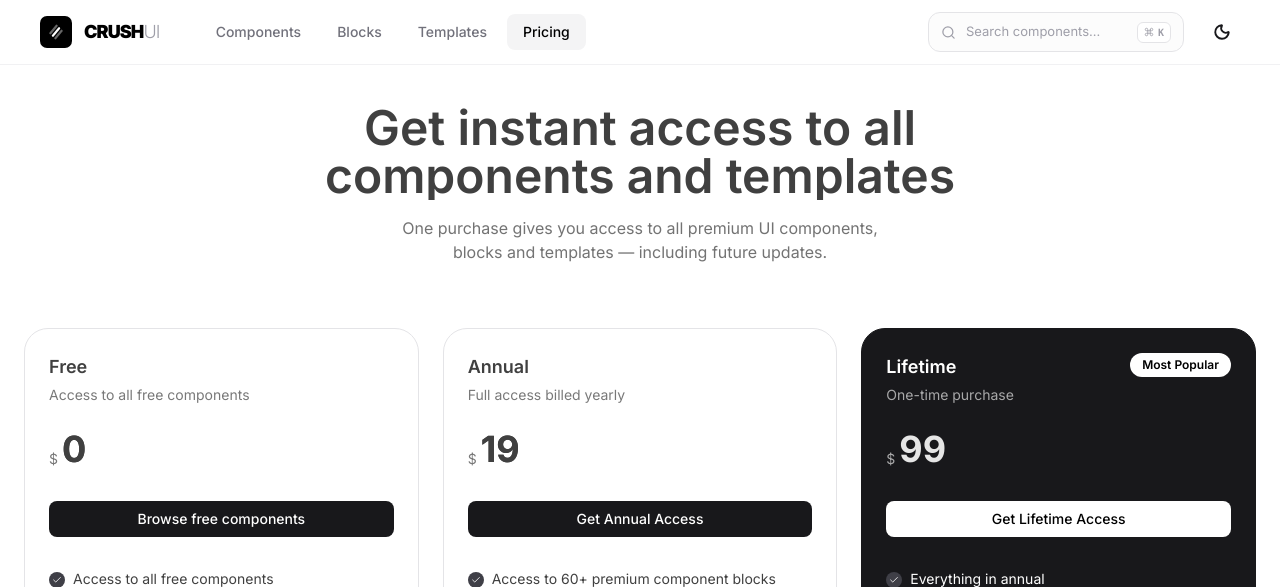
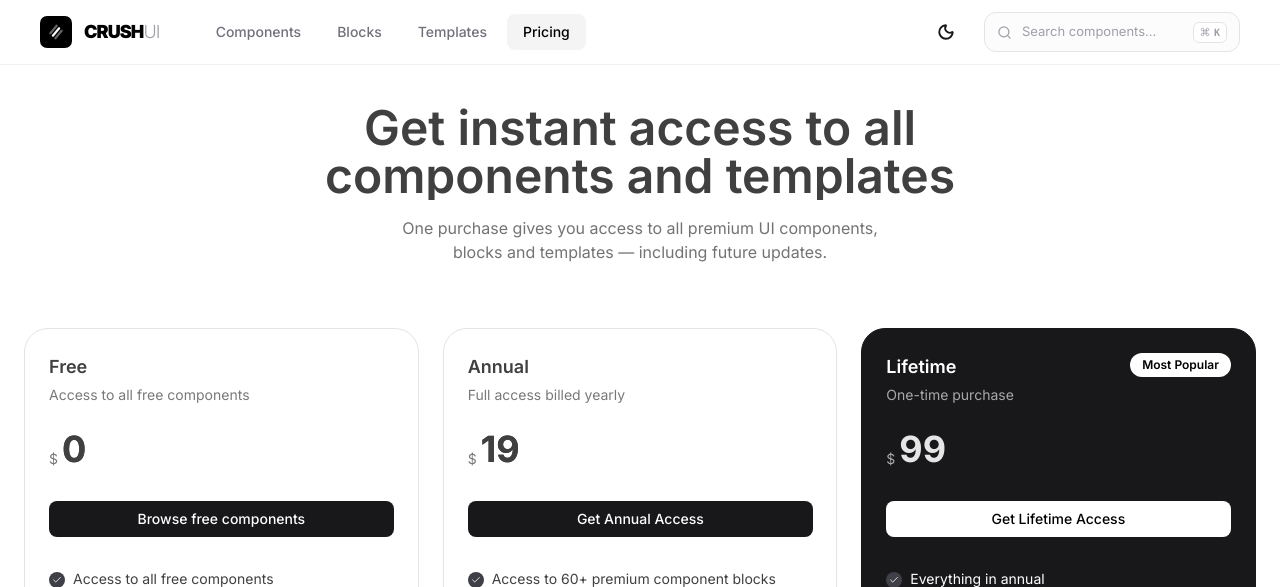
Before and after one commit to kavya-thakur/Crush-UI, a React (Vite) app: page /pricing in a window 1280 px wide. Shown: the top 587 px of the page. Built offline with nearby package versions, Linux system fonts and the light colour scheme.

Commit message:
improve the responsivness in few component like testimonial section and navbar and pricing section

```diff
--- a/src/components/docs/handlers/ComponentPreview.tsx
+++ b/src/components/docs/handlers/ComponentPreview.tsx
@@ -13,16 +13,16 @@ export default function ComponentPreview({
   variant,
 }: Props) {
   return (
-    <div className="relative w-full overflow-hidden rounded-[32px] border border-zinc-200 bg-white dark:border-zinc-700/70 dark:bg-[#030303] transition-all duration-300 transform-gpu">
+    <div className="relative w-full overflow-hidden rounded-[32px] border border-zinc-200 bg-white dark:border-zinc-700/60 dark:bg-[#030303] transition-all duration-300 transform-gpu">
       {/* FIX 1: Changed items-start to items-center
           FIX 2: Added min-h-[450px] to give the "Luxury" cards room to breathe
       */}
-      <div className="relative z-10 w-full min-h-[450px] md:min-h-[250px] max-h-[600px] overflow-hidden flex items-center justify-center custom-scrollbar">
+      <div className="relative z-10 w-full min-h-[450px] md:min-h-[350px] py-4 px-4 lg:py-8 max-h-[700px] md:max-h-[600px] overflow-hidden flex items-center justify-center custom-scrollbar">
         <motion.div
           initial={{ opacity: 0, y: 10 }}
           animate={{ opacity: 1, y: 0 }}
           transition={{ duration: 0.4, ease: "easeOut" }}
-          className="w-full flex items-center justify-center p-8"
+          className="w-full flex items-center justify-center"
         >
           {variant ? (
             <div className="flex items-center justify-center">
--- a/src/components/layout/Navbar.tsx
+++ b/src/components/layout/Navbar.tsx
@@ -1,172 +1,3 @@
-// import {
-//   Menu,
-//   X,
-//   Box,
-//   Layers,
-//   Layout,
-//   CreditCard,
-//   Search,
-//   Command,
-// } from "lucide-react";
-// import { useState, useEffect } from "react";
-// import { Link, useLocation } from "react-router-dom";
-// import { motion, AnimatePresence } from "framer-motion";
-// import ThemeToggle from "../app/ThemeToggle";
-
-// export default function Navbar() {
-//   const [isOpen, setIsOpen] = useState(false);
-//   const [hoveredPath, setHoveredPath] = useState<string | null>(null);
-//   const { pathname } = useLocation();
-
-//   useEffect(() => setIsOpen(false), [pathname]);
-
-//   const navLinks = [
-//     { name: "Components", path: "/components", icon: Box },
-//     { name: "Blocks", path: "/blocks", icon: Layers },
-//     { name: "Templates", path: "/templates", icon: Layout },
-//     { name: "Pricing", path: "/pricing", icon: CreditCard },
-//   ];
-
-//   return (
-//     <nav className="fixed top-0 z-[100] w-full border-b border-zinc-200/50 bg-white/70 backdrop-blur-xl transition-all dark:border-white/5 dark:bg-[#030303]/70">
-//       <div className="mx-auto flex h-16 max-w-[1440px] items-center justify-between px-6 lg:px-10">
-//         {/* Left: Brand & Navigation */}
-//         <div className="flex items-center gap-10">
-//           <Link
-//             to="/"
-//             className="group flex items-center gap-3 active:scale-95 transition-transform"
-//           >
-//             {/* THE LOGO: Triple Bar Shard */}
-//             <div className="flex h-8 w-8 items-center justify-center rounded-[7px] bg-black dark:bg-white transition-colors group-hover:bg-zinc-800 dark:group-hover:bg-zinc-200">
-//               <svg
-//                 viewBox="0 0 32 32"
-//                 className="h-5 w-5 text-white dark:text-black"
-//                 fill="none"
-//                 stroke="currentColor"
-//                 strokeWidth="3.5"
-//                 strokeLinecap="round"
-//               >
-//                 <path d="M11 22L21 10" />
-//                 <path d="M7 18L17 6" className="opacity-40" />
-//                 <path d="M15 26L25 14" className="opacity-40" />
-//               </svg>
-//             </div>
-
-//             <div className="flex flex-col leading-none">
-//               <span className="text-lg font-black tracking-[-0.05em] text-black dark:text-white uppercase">
-//                 Crush
-//                 <span className="font-light text-zinc-400 dark:text-zinc-500">
-//                   UI
-//                 </span>
-//               </span>
-//             </div>
-//           </Link>
-
-//           {/* Desktop Nav */}
-//           <div
-//             className="hidden items-center gap-1 md:flex"
-//             onMouseLeave={() => setHoveredPath(null)}
-//           >
-//             {navLinks.map((link) => {
-//               const isActive = pathname.startsWith(link.path);
-//               return (
-//                 <Link
-//                   key={link.path}
-//                   to={link.path}
-//                   onMouseEnter={() => setHoveredPath(link.path)}
-//                   className={`relative px-4 py-2 text-sm font-medium transition-colors duration-300 ${
-//                     isActive || hoveredPath === link.path
-//                       ? "text-black dark:text-white"
-//                       : "text-zinc-500"
-//                   }`}
-//                 >
-//                   <span className="relative z-10">{link.name}</span>
-//                   {(hoveredPath === link.path || isActive) && (
-//                     <motion.div
-//                       layoutId="nav-pill"
-//                       className="absolute inset-0 z-0 rounded-lg bg-zinc-100 dark:bg-white/10"
-//                       transition={{
-//                         type: "spring",
-//                         bounce: 0.2,
-//                         duration: 0.6,
-//                       }}
-//                     />
-//                   )}
-//                 </Link>
-//               );
-//             })}
-//           </div>
-//         </div>
-
-//         {/* Right: Actions */}
-//         <div className="flex items-center gap-5">
-//           {/* Search Button: Aceternity Minimalist Style */}
-//           <button
-//             onClick={() =>
-//               window.dispatchEvent(
-//                 new KeyboardEvent("keydown", { key: "k", metaKey: true }),
-//               )
-//             }
-//             className="group hidden h-10 w-64 items-center justify-between rounded-xl border border-zinc-200 bg-zinc-50/50 px-3 transition-all hover:border-zinc-300 dark:border-white/10 dark:bg-zinc-900/40 dark:hover:border-white/20 lg:flex"
-//           >
-//             <div className="flex items-center gap-2.5">
-//               <Search
-//                 size={15}
-//                 className="text-zinc-400 group-hover:text-black dark:group-hover:text-white transition-colors"
-//               />
-//               <span className="text-[13px] text-zinc-400 group-hover:text-zinc-500 transition-colors">
-//                 Search components...
-//               </span>
-//             </div>
-//             <div className="flex items-center gap-1 rounded-md border border-zinc-200 bg-white px-1.5 py-0.5 font-mono text-[10px] font-bold text-zinc-400 dark:border-zinc-700 dark:bg-zinc-800">
-//               <Command size={10} />K
-//             </div>
-//           </button>
-
-//           <div className="flex items-center gap-2">
-//             <ThemeToggle />
-//             <button
-//               onClick={() => setIsOpen(!isOpen)}
-//               className="flex h-10 w-10 items-center justify-center rounded-xl text-zinc-500 transition-all hover:bg-zinc-100 dark:hover:bg-zinc-900 md:hidden"
-//             >
-//               {isOpen ? <X size={22} /> : <Menu size={22} />}
-//             </button>
-//           </div>
-//         </div>
-//       </div>
-
-//       {/* Mobile Menu */}
-//       <AnimatePresence>
-//         {isOpen && (
-//           <motion.div
-//             initial={{ opacity: 0, height: 0 }}
-//             animate={{ opacity: 1, height: "auto" }}
-//             exit={{ opacity: 0, height: 0 }}
-//             className="overflow-hidden border-b border-zinc-200 bg-white/95 backdrop-blur-xl dark:border-white/5 dark:bg-[#030303]/95 md:hidden"
-//           >
-//             <div className="flex flex-col gap-1 p-4">
-//               {navLinks.map((link) => (
-//                 <Link
-//                   key={link.path}
-//                   to={link.path}
-//                   className={`flex items-center gap-4 rounded-xl p-4 transition-all ${
-//                     pathname.startsWith(link.path)
-//                       ? "bg-zinc-100 dark:bg-white/10 text-black dark:text-white"
-//                       : "text-zinc-500"
-//                   }`}
-//                 >
-//                   <link.icon size={20} className="opacity-60" />
-//                   <span className="text-base font-bold">{link.name}</span>
-//                 </Link>
-//               ))}
-//             </div>
-//           </motion.div>
-//         )}
-//       </AnimatePresence>
-//     </nav>
-//   );
-// }
-
 import {
   Menu,
   X,
@@ -268,6 +99,25 @@ export default function Navbar() {
         </div>
 
         <div className="flex items-center gap-5">
+          <div className="flex items-center gap-2">
+            <ThemeToggle />
+            <button
+              onClick={() => setIsOpen(!isOpen)}
+              className="flex h-10 w-10 items-center justify-center font-thin rounded-xl text-zinc-500 transition-colors hover:bg-zinc-100 dark:hover:bg-zinc-900 md:hidden"
+            >
+              <AnimatePresence mode="wait" initial={false}>
+                <motion.div
+                  key={isOpen ? "close" : "open"}
+                  initial={{ opacity: 0, rotate: -90, scale: 0.8 }}
+                  animate={{ opacity: 1, rotate: 0, scale: 1 }}
+                  exit={{ opacity: 0, rotate: 90, scale: 0.8 }}
+                  transition={{ duration: 0.15 }}
+                >
+                  {isOpen ? <X size={22} /> : <Menu size={22} />}
+                </motion.div>
+              </AnimatePresence>
+            </button>
+          </div>
           <button
             onClick={() =>
               window.dispatchEvent(
@@ -289,26 +139,6 @@ export default function Navbar() {
               <Command size={10} />K
             </div>
           </button>
-
-          <div className="flex items-center gap-2">
-            <ThemeToggle />
-            <button
-              onClick={() => setIsOpen(!isOpen)}
-              className="flex h-10 w-10 items-center justify-center rounded-xl text-zinc-500 transition-colors hover:bg-zinc-100 dark:hover:bg-zinc-900 md:hidden"
-            >
-              <AnimatePresence mode="wait" initial={false}>
-                <motion.div
-                  key={isOpen ? "close" : "open"}
-                  initial={{ opacity: 0, rotate: -90, scale: 0.8 }}
-                  animate={{ opacity: 1, rotate: 0, scale: 1 }}
-                  exit={{ opacity: 0, rotate: 90, scale: 0.8 }}
-                  transition={{ duration: 0.15 }}
-                >
-                  {isOpen ? <X size={22} /> : <Menu size={22} />}
-                </motion.div>
-              </AnimatePresence>
-            </button>
-          </div>
         </div>
       </div>
 
--- a/src/components/ui/cards/MarqueCard.tsx
+++ b/src/components/ui/cards/MarqueCard.tsx
@@ -22,7 +22,7 @@ const itemVariants: Variants = {
 
 export const UltraPolishedCard: React.FC = () => {
   return (
-    <div className="flex items-center justify-center min-h-screen b dark:bg-neutral-950 p-6 transition-colors duration-500">
+    <div className="flex items-center justify-center min-h-screen b dark:bg-neutral-950 transition-colors duration-500">
       <motion.div
         variants={containerVariants}
         initial="initial"
--- a/src/pages/Pricing.tsx
+++ b/src/pages/Pricing.tsx
@@ -1,5 +1,6 @@
 import { Check } from "lucide-react";
 import { motion } from "framer-motion";
+import { Link } from "react-router-dom";
 
 type Plan = {
   name: string;
@@ -8,6 +9,7 @@ type Plan = {
   button: string;
   popular?: boolean;
   features: string[];
+  link?: string;
 };
 
 const plans: Plan[] = [
@@ -23,6 +25,7 @@ const plans: Plan[] = [
       "Fully responsive",
       "Documentation included",
     ],
+    link: "/components",
   },
   {
     name: "Annual",
@@ -37,6 +40,7 @@ const plans: Plan[] = [
       "AI prompts for V0 & Lovable",
       "Priority support",
     ],
+    link: "",
   },
   {
     name: "Lifetime",
@@ -51,6 +55,7 @@ const plans: Plan[] = [
       "Private community access",
       "Priority support",
     ],
+    link: "",
   },
 ];
 
@@ -93,17 +98,17 @@ function PricingCard({ plan }: { plan: Plan }) {
           </span>
         </div>
       </div>
-
-      <button
-        className={`mb-8 rounded-lg px-4 py-2 text-sm font-medium transition active:scale-95
-        ${
-          plan.popular
-            ? "bg-white text-black hover:bg-neutral-200 dark:bg-zinc-900 dark:text-white"
-            : "bg-zinc-900 text-white hover:bg-zinc-800 dark:bg-white dark:text-black"
-        }`}
+      <Link
+        to={`${plan.link}`}
+        className={`mb-8 flex w-full items-center justify-center rounded-lg px-4 py-2 text-sm font-medium transition-all active:scale-[0.98] will-change-transform
+    ${
+      plan.popular
+        ? "bg-white text-black hover:bg-neutral-200 dark:bg-zinc-900 dark:text-white"
+        : "bg-zinc-900 text-white hover:bg-zinc-800 dark:bg-white dark:text-black"
+    }`}
       >
         {plan.button}
-      </button>
+      </Link>
 
       <div className="space-y-3">
         {plan.features.map((feature) => (
--- a/src/pages/sections/BlockGallery.tsx
+++ b/src/pages/sections/BlockGallery.tsx
@@ -29,7 +29,7 @@ export default function BlockGallery() {
   };
 
   return (
-    <div className="max-w-7xl mx-auto px-6 md:px-0 py-20">
+    <div className="max-w-7xl mx-auto px-6 md:px-0 pb-24">
       <header className="mb-16">
         <h2 className="text-5xl font-medium tracking-tight text-gradient sm:text-6xl">
           Crush UI{" "}
```
Also changed, not shown: src/pages/sections/TestimonialGrid.tsx (+5 -4 lines), vercel.json (added).
